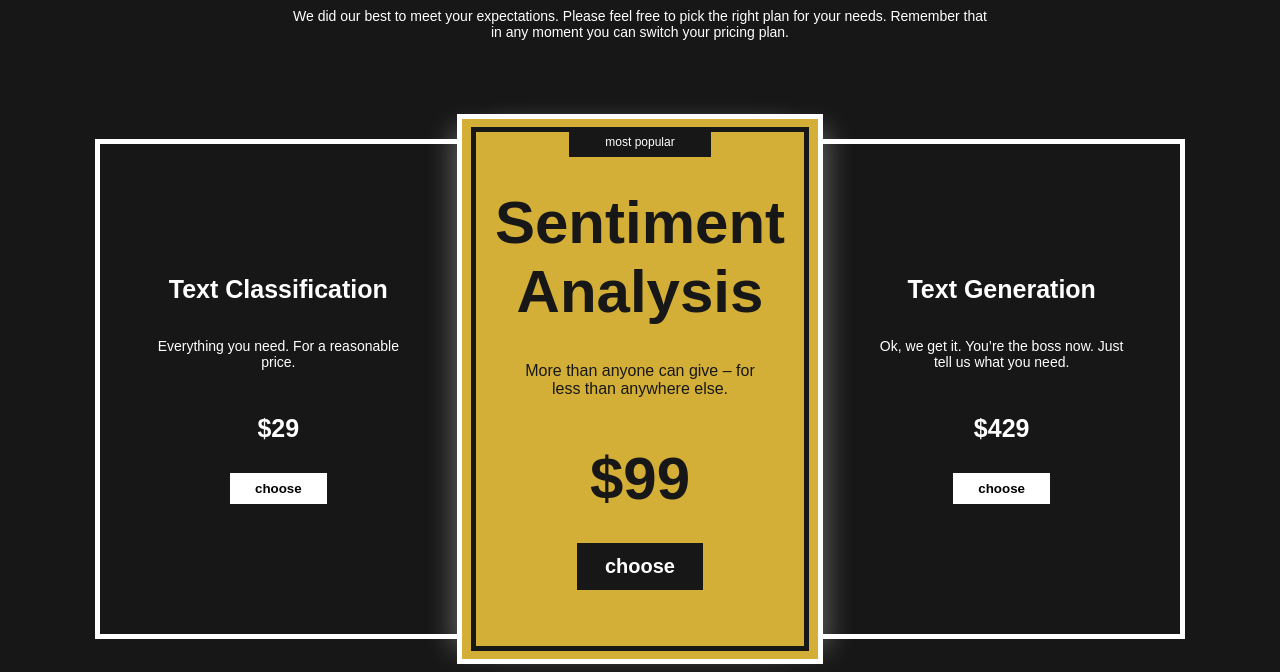
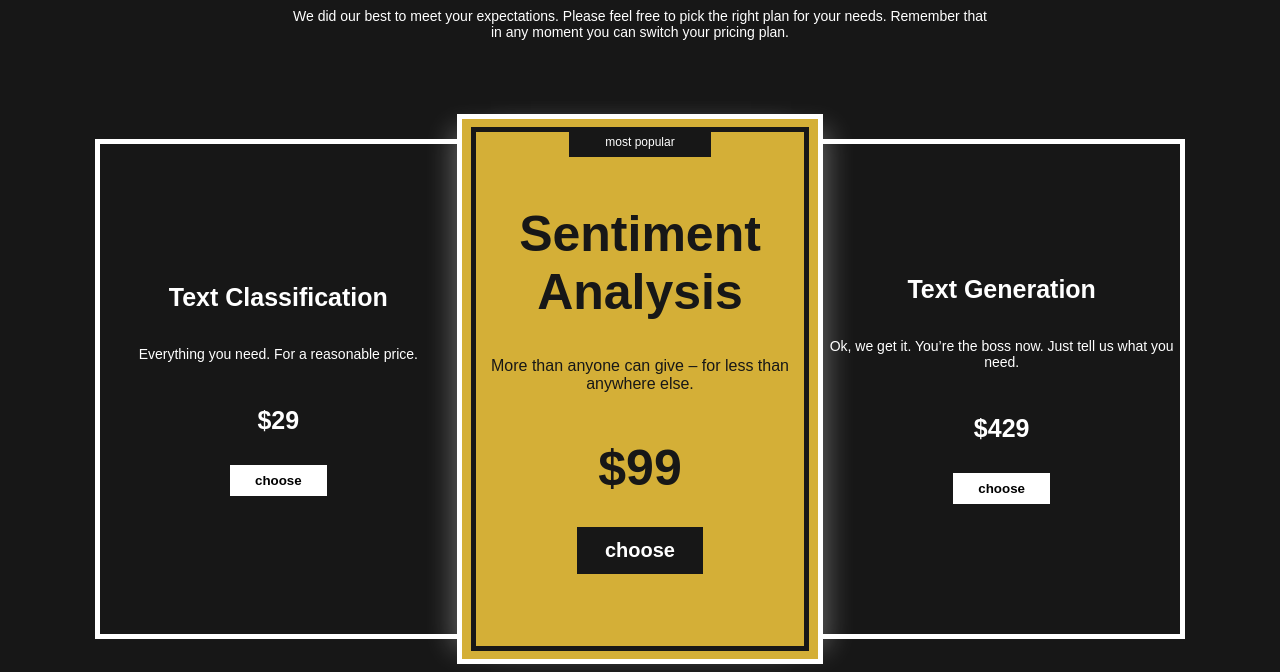
Before and after one commit to Piotrekszmel/University-Project-NLP, a Flask app: page / in a window 1280 px wide. Shown: the part 132-804 px from the top of the page. Run offline with Flask 2, Linux system fonts and the light colour scheme.

Commit message:
fix bug with padding inside box--feature

```diff
--- a/app/static/css/index.css
+++ b/app/static/css/index.css
@@ -50,7 +50,7 @@ body {
   align-items: center;
   justify-content: center;
   text-align: center;
-  padding: 0 15%;
+  padding: 0 0%;
   position: relative;
 
 }
@@ -109,10 +109,14 @@ body {
 }
 .box--featured .box__title,
 .box--featured .box__price {
-  font-size: 60px;
+  font-size: 50px;
+  padding-right: 5%;
+  padding-left: 5%;
 }
 .box--featured .box__description {
   font-size: 16px;
+  padding-right: 5%;
+  padding-left: 5%;
 }
 .box--featured .box__button {
   position: relative;
```
